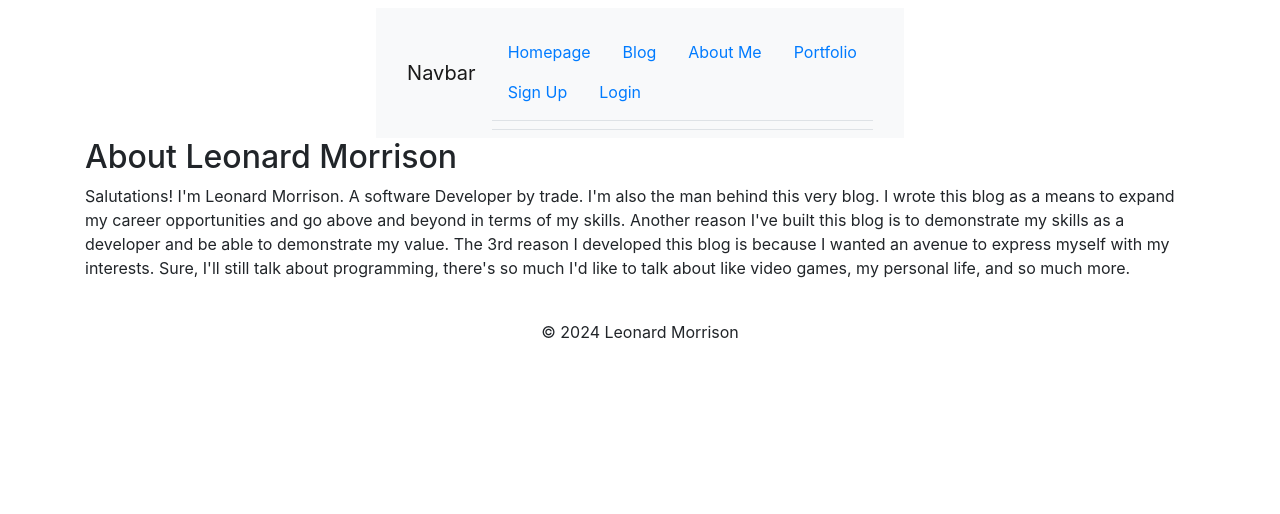
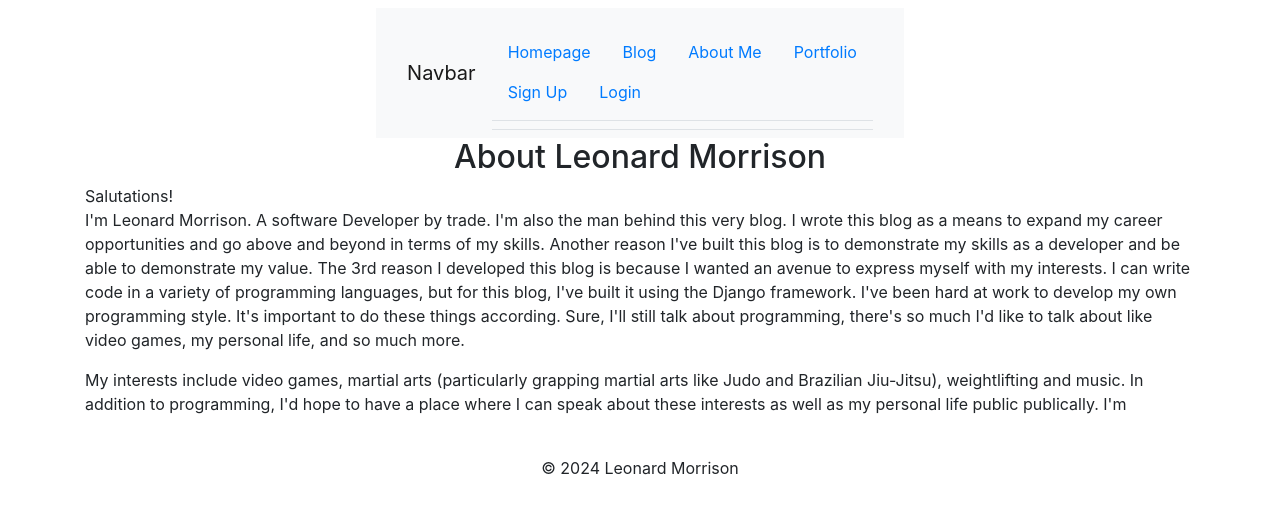
Before and after one commit to TheBigL/PersonalBlog, a Django app: page /post/aboutme/ in a window 1280 px wide. Shown: the part 48-562 px from the top of the page. Run offline with Django 5.2, Linux system fonts and the light colour scheme; some libraries are stand-ins or nearby versions.

Commit message:
Expanded About Me with a 2nd Paragraph

```diff
--- a/posts/templates/aboutme.html
+++ b/posts/templates/aboutme.html
@@ -5,19 +5,24 @@ About Me
 
 {% block content %}
 <div class="center">
-    <h2 class="center">About Leonard Morrison</h2>
-<p class="center">
-    Salutations!
+    <h2 class="text-center">About Leonard Morrison</h2>
+<p class="text">
+    Salutations!<br>
     I'm Leonard Morrison. A software Developer by trade. I'm also the man behind this very blog.
     I wrote this blog as a means to expand my career opportunities and go above and beyond in terms of my skills.
     Another reason I've built this blog is to demonstrate my skills as a developer and be able to demonstrate my value.
     The 3rd reason I developed this blog is because I wanted an avenue to express myself with my interests.
+    I can write code in a variety of programming languages, but for this blog, I've built it using the Django framework.
+    I've been hard at work to develop my own programming style. It's important to do these things according.
     Sure, I'll still talk about programming, there's so much I'd like to talk about like video games, my personal life, and so much more.
 </p>
 
 
 
-<p class="center">
+<p class="text">
+    My interests include video games, martial arts (particularly grapping martial arts like Judo and Brazilian Jiu-Jitsu), weightlifting and music.
+    In addition to programming, I'd hope to have a place where I can speak about these interests as well as my personal life public publically. I'm
+
 
 </p>
 </div>
```
